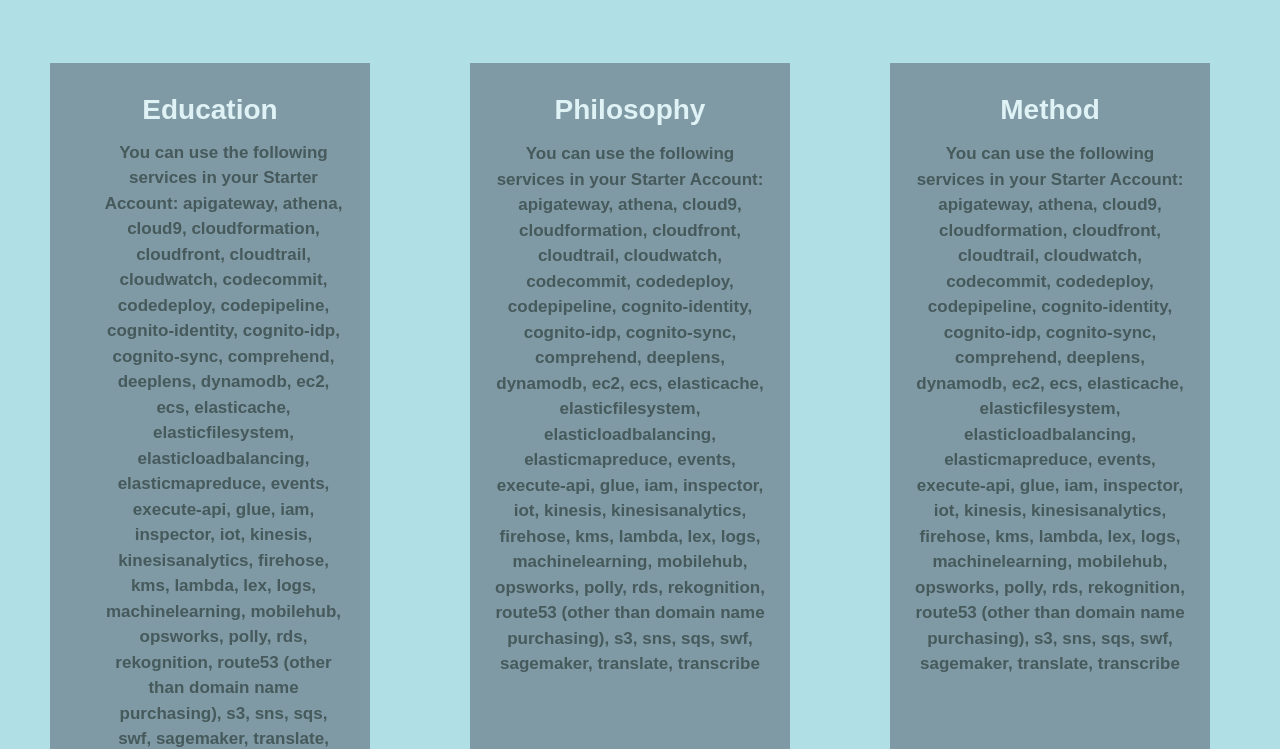
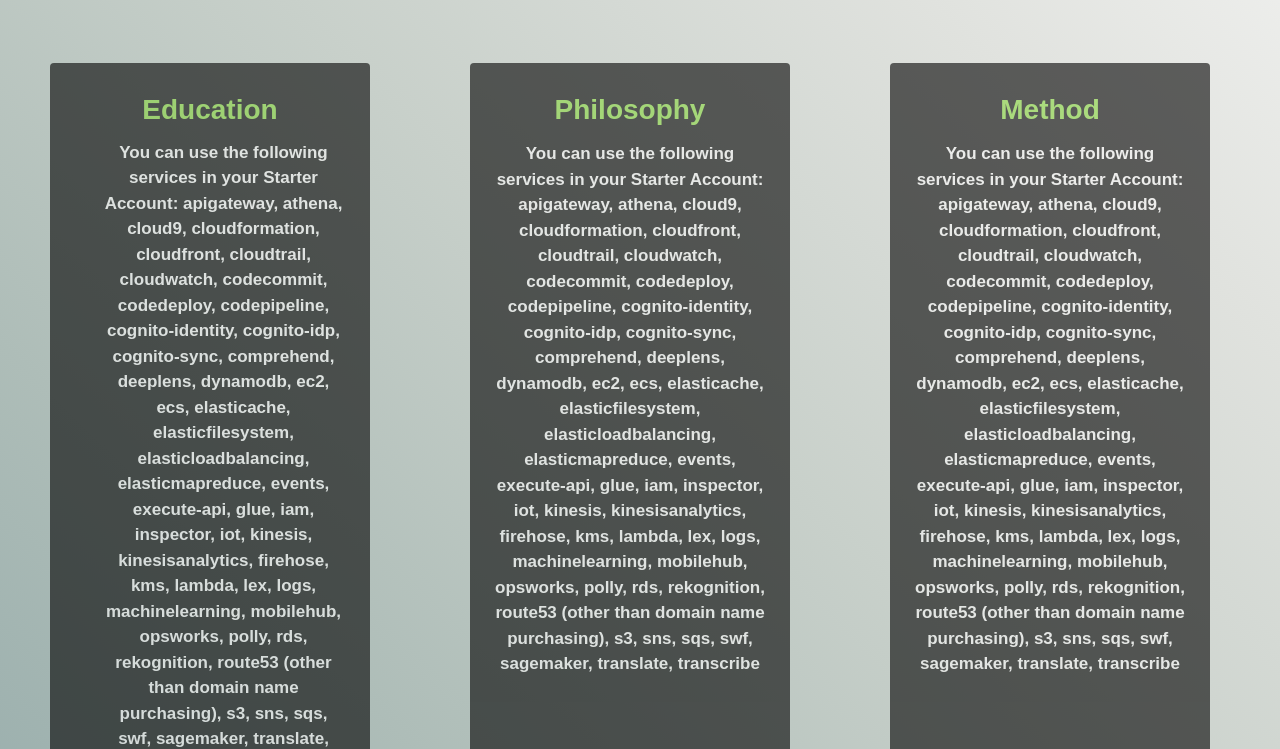
Before and after one commit to murphya14/Fitness-webpage, a plain HTML site: page about.html in a window 1280 px wide. Shown: the part 1077-1826 px from the top of the page. Drawn offline with nearby package versions, Linux system fonts and the light colour scheme.

Commit message:
Adjusted colour scheme.

```diff
--- a/assets/css/style.css
+++ b/assets/css/style.css
@@ -9,7 +9,7 @@
 }
 
 .navbar {
-    background:#f7ce3e ;
+    background:#f7ce3e;
 
 }
 
@@ -160,7 +160,7 @@ nav a:hover {
    top: 250px;
    left: 70%;
    width: 100%;
-   color:#13BA61;
+   color:#21EB7B;
    font-family: "Dancing Script";
    font-size: 48px;
    font-variant: normal;
@@ -172,11 +172,11 @@ nav a:hover {
 
 
 /*------------------Index.html*/
- .section {background-color:#B0E0E6;
+
+/*------------------https://mycolor.space/gradient?ori=to+right+top&hex=%2395ABAA&hex2=%23F6F6F5&sub=1*/
+ .section {background-image: linear-gradient(to right top, #95abaa, #aebdb8, #c8d0ca, #e0e2de, #f6f6f5);
   text-align: center;
-
-
-     max-width:100%;
+    max-width:100%;
  }
 
 .section-heading {color: #D2691E;
@@ -188,6 +188,7 @@ nav a:hover {
 margin:10px;
     padding-bottom: 50px;
 ;
+color: #708090;
 
 
 }
@@ -238,8 +239,8 @@ text-decoration:none;
 
 div.transbox {
   margin: 50px;
-
-  background-color: #5F6C7A;
+  border-radius: 4px;
+  background-color: black;
   border: none;
   opacity: 0.6;
   filter: alpha(opacity=60);
@@ -249,11 +250,11 @@ div.transbox {
 div.transbox p {
   margin: 5%;
   font-weight: bold;
-  color: #000000;
+  color: #F5F4F4;
 }
 
 .box-heading {font-weight:700;
-color:white;}
+color:#87D63E;}
 
 
 /*------------------personal-training.html*/
```
Also changed, not shown: .c9/metadata/environment/assets/css/style.css, .c9/metadata/environment/group-training.html, 2 other files.
